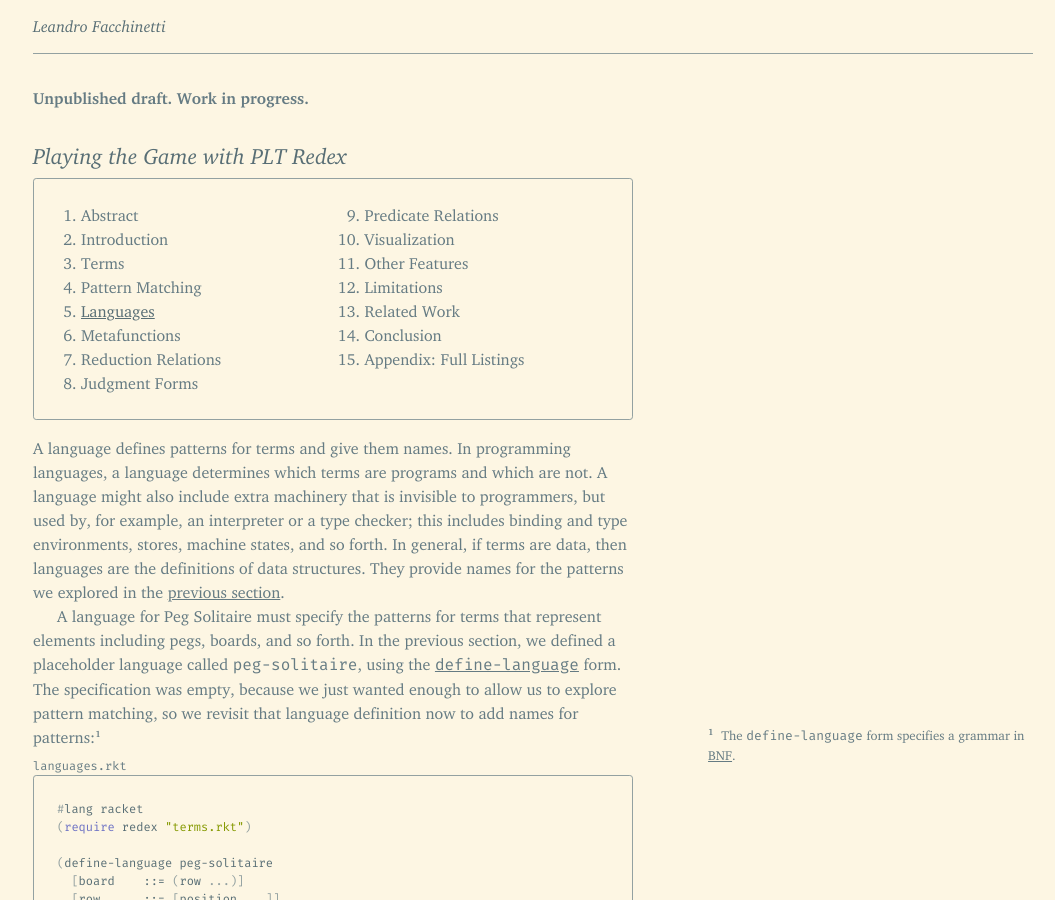
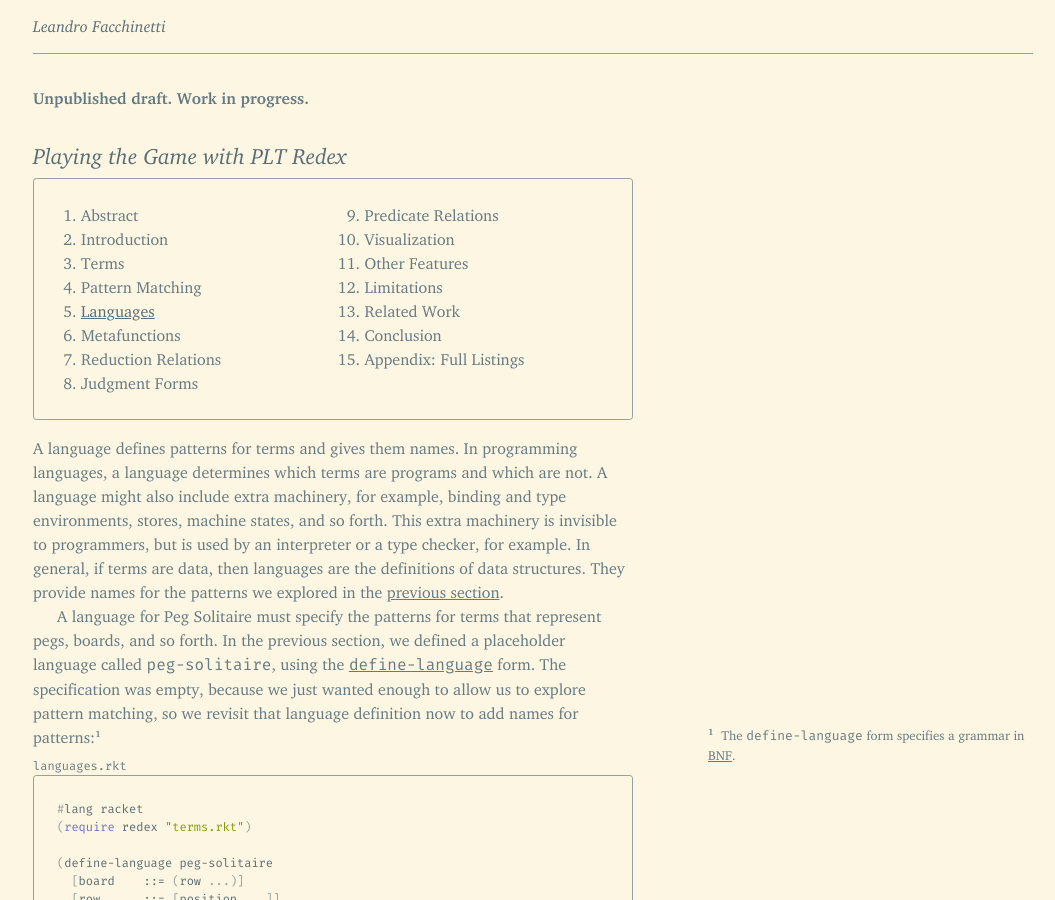
Before and after one commit to leafac/leafac.com, a Jekyll site: the page built from prose/playing-the-game-with-plt-redex/languages.md, in a window 1280 px wide and 900 px high. Shown: the whole window, without its empty margins (107-1162 px from the left). Built offline with Jekyll 4.4.1, drawn with Linux system fonts in a browser that asks for light colours; some of the changed text lies outside the part shown.

Commit message:
Editing pass on Languages

````diff
--- a/prose/playing-the-game-with-plt-redex/languages.md
+++ b/prose/playing-the-game-with-plt-redex/languages.md
@@ -5,9 +5,9 @@
 draft: true
 ---
 
-A language defines patterns for terms and give them names. In programming languages, a language determines which terms are programs and which are not. A language might also include extra machinery that is invisible to programmers, but used by, for example, an interpreter or a type checker; this includes binding and type environments, stores, machine states, and so forth. In general, if terms are data, then languages are the definitions of data structures. They provide names for the patterns we explored in the [previous section](pattern-matching).
+A language defines patterns for terms and gives them names. In programming languages, a language determines which terms are programs and which are not. A language might also include extra machinery, for example, binding and type environments, stores, machine states, and so forth. This extra machinery is invisible to programmers, but is used by an interpreter or a type checker, for example. In general, if terms are data, then languages are the definitions of data structures. They provide names for the patterns we explored in the [previous section](pattern-matching).
 
-A language for Peg Solitaire must specify the patterns for terms that represent elements including pegs, boards, and so forth. In the previous section, we defined a placeholder language called `peg-solitaire`, using the [`define-language`](https://docs.racket-lang.org/redex/The_Redex_Reference.html?q=define-language#%28form._%28%28lib._redex%2Freduction-semantics..rkt%29._define-language%29%29) form. The specification was empty, because we just wanted enough to allow us to explore pattern matching, so we revisit that language definition now to add names for patterns:<label class="margin-note"><input type="checkbox"><span markdown="1">The `define-language` form specifies a grammar in [BNF](http://matt.might.net/articles/grammars-bnf-ebnf/).</span></label>
+A language for Peg Solitaire must specify the patterns for terms that represent pegs, boards, and so forth. In the previous section, we defined a placeholder language called `peg-solitaire`, using the [`define-language`](https://docs.racket-lang.org/redex/The_Redex_Reference.html?q=define-language#%28form._%28%28lib._redex%2Freduction-semantics..rkt%29._define-language%29%29) form. The specification was empty, because we just wanted enough to allow us to explore pattern matching, so we revisit that language definition now to add names for patterns:<label class="margin-note"><input type="checkbox"><span markdown="1">The `define-language` form specifies a grammar in [BNF](http://matt.might.net/articles/grammars-bnf-ebnf/).</span></label>
 
 <div class="code-block" markdown="1">
 `languages.rkt`
@@ -92,7 +92,7 @@
             #t)
 ```
 
-The term above does not represent a Peg Solitaire board: it is too small and the rows have different sizes. Yet, the `board` pattern in the `peg-solitaire` language matches it. We could refine the language definition so that it would match *exactly* the terms that represent Peg Solitaire elements, but that would be more complicated and would fail to communicate our intent to our readers. The named patterns we introduced in `peg-solitaire` will serve well for the definitions in the following sections, so this simpler language specification suffices. We will proceed assuming all boards are well-formed,<label class="margin-note"><input type="checkbox"><span markdown="1">If more rigor was necessary, we could define a [predicate relation](predicate-relations) that only holds for well-formed boards, and test inputs before using the forms we will define in later sections.</span></label> and in a few instances we will even use ill-formed boards on purpose to simplify tests.
+The term above does not represent a Peg Solitaire board: it is too small and the rows have different sizes. Yet, the `board` pattern in the `peg-solitaire` language matches it. We could refine the language definition so that it would match *exactly* the terms that represent Peg Solitaire elements, but that would be more complicated and would fail to communicate our intent to our readers. The named patterns we introduced in `peg-solitaire` will serve well for the definitions in the following sections, so this simpler language specification suffices. We will proceed assuming all boards are well-formed,<label class="margin-note"><input type="checkbox"><span markdown="1">If more rigor was necessary, we could define a [predicate relation](predicate-relations) that only holds for well-formed boards, and test the inputs to the forms we will define in later sections.</span></label> and in a few cases we will even use ill-formed boards on purpose to simplify tests.
 
 * * *
 
````
